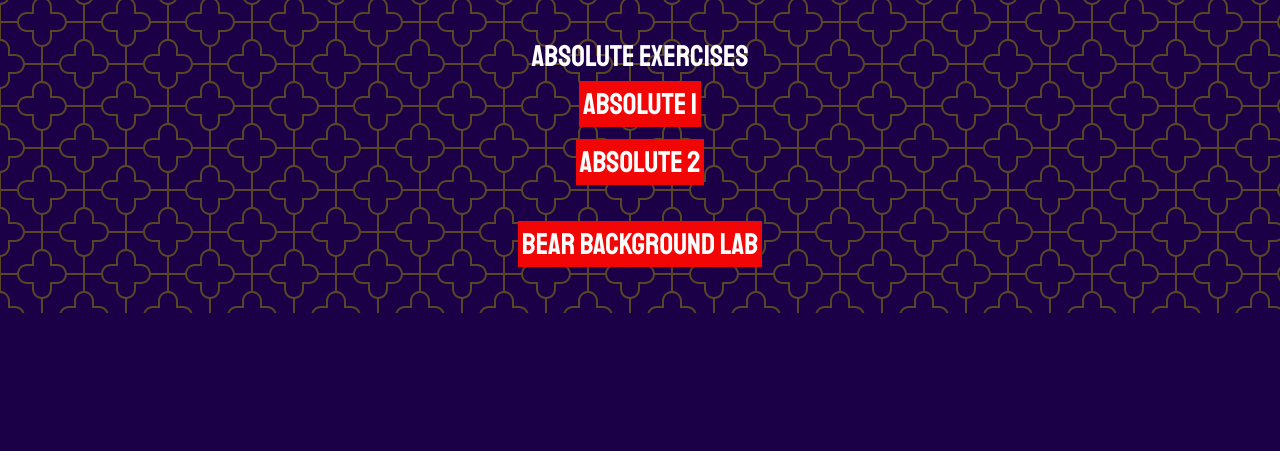
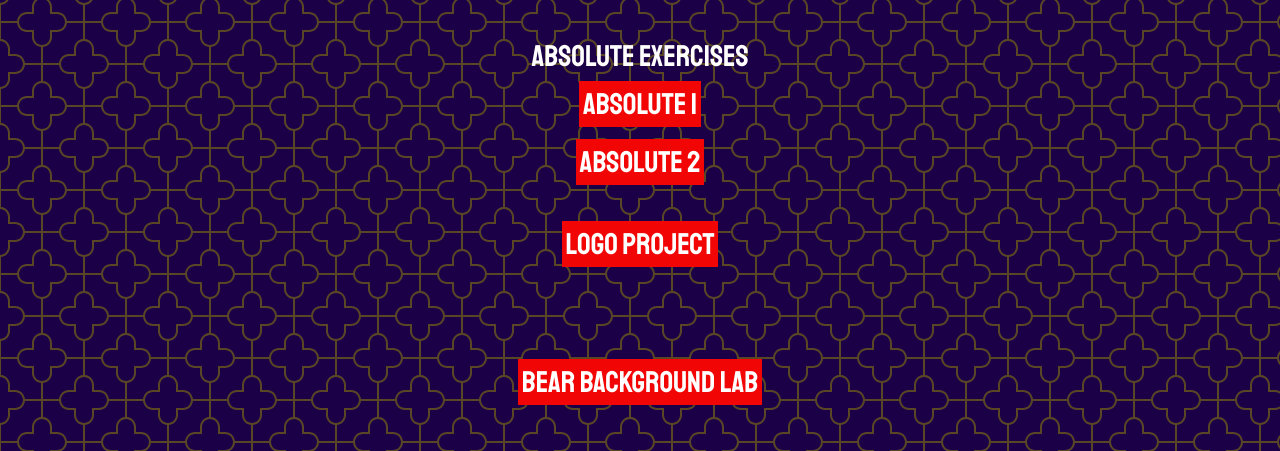
Before and after one commit to KarsonOakes/ifsc-1310, a plain HTML site: page index.html in a window 1280 px wide. Shown: the part 776-1227 px from the top of the page. Before the commit the page ends 1089 px from the top, so only its background shows below. Drawn offline with Linux system fonts and the light colour scheme.

Commit message:
Logo project added

```diff
--- a/index.html
+++ b/index.html
@@ -32,6 +32,7 @@
           <li><a href="positioning-lab/absolute-2.html">Absolute 2</a></li>
         </ul>
       </li>
+      <li><a href="assets/img/logo.png">Logo Project</a></li>
       <li><a href="assets/img/bear-capella.jpg">Bear Background Lab</a></li>
     </ul>
   </nav>
```
Also changed, not shown: assets/img/logo.png (added).
